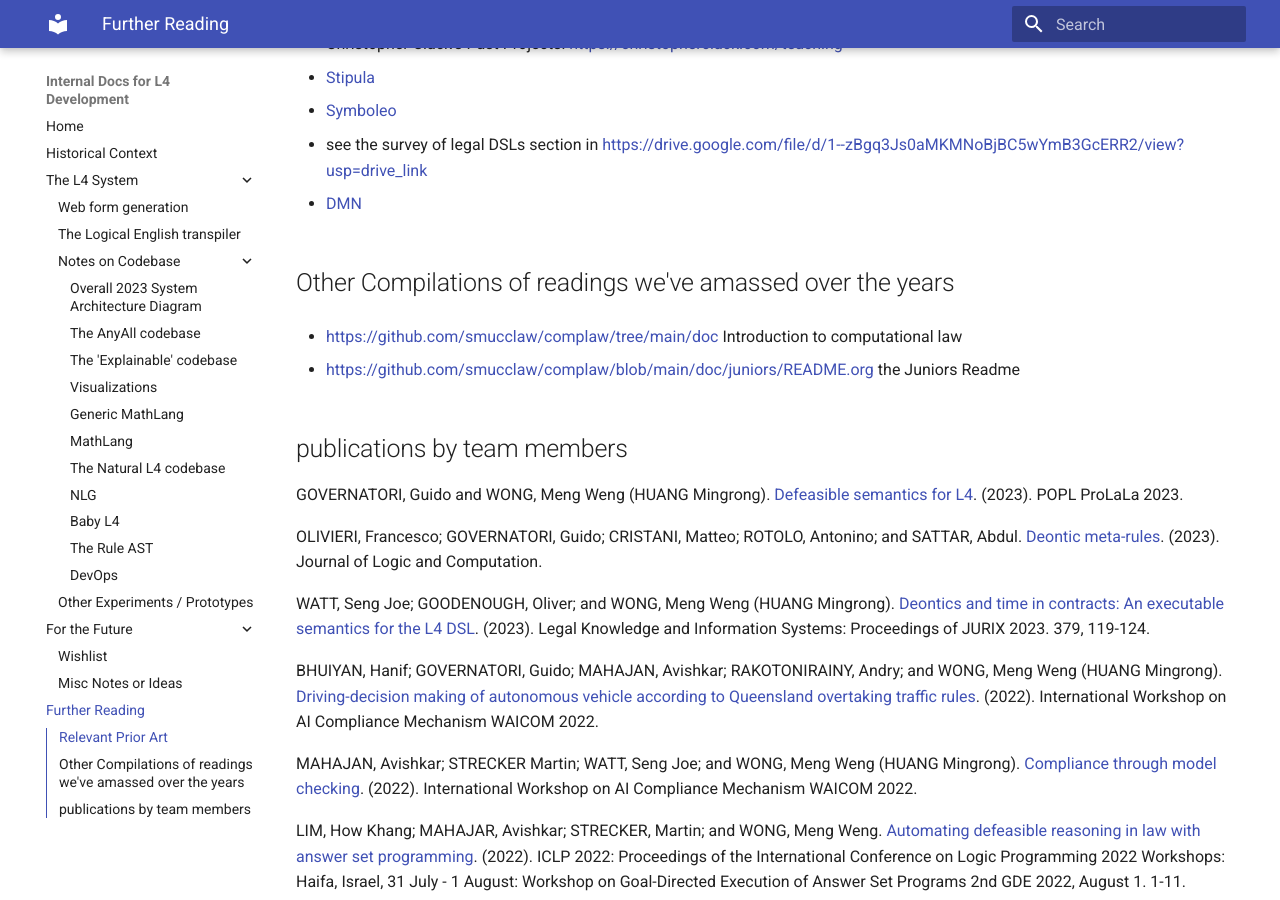
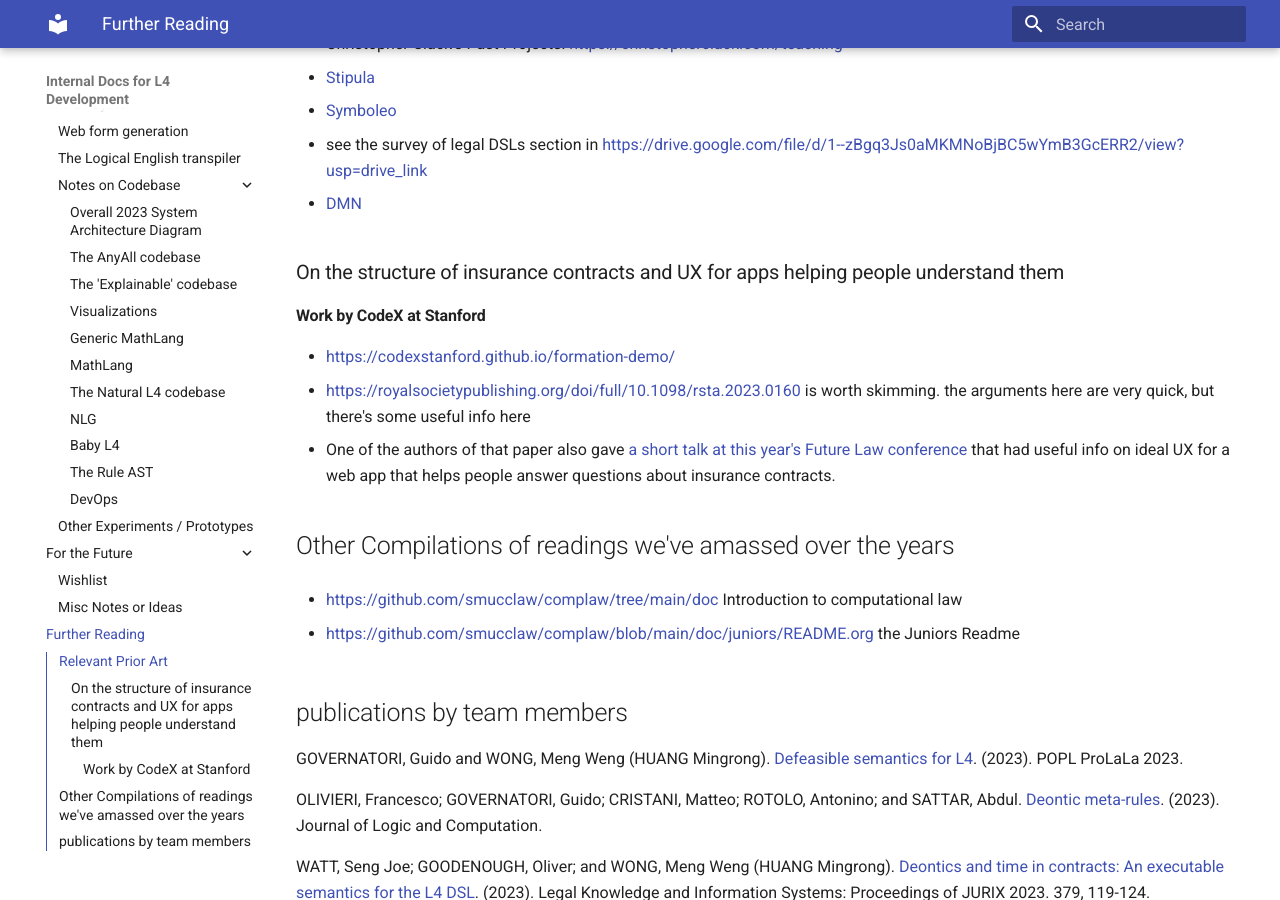
Before and after one commit to smucclaw/internal_docs, an MkDocs documentation site: the page built from docs/further_reading.md, in a window 1280 px wide and 900 px high, scrolled down 780 px. Built offline with MkDocs 1.6.1 and Material for MkDocs 9.7.7, drawn with Linux system fonts in a browser that asks for light colours.

Commit message:
Further reading: add info on CodeX and insurance contracts

```diff
--- a/docs/further_reading.md
+++ b/docs/further_reading.md
@@ -33,6 +33,14 @@ Ordered in roughly chronological / introductory sequence
 
 - [DMN](https://camunda.com/dmn/)
 
+### On the structure of insurance contracts and UX for apps helping people understand them
+
+#### Work by CodeX at Stanford
+
+- <https://codexstanford.github.io/formation-demo/>
+- <https://royalsocietypublishing.org/doi/full/10.1098/rsta.2023.0160> is worth skimming. the arguments here are very quick, but there's some useful info here
+  - One of the authors of that paper also gave [a short talk at this year's Future Law conference](https://www.youtube.com/watch?v=8LoXaybqV20&list=PL-_-ZiMvHNVL9WUAep39Y9-R8xl7lS4pG&index=5) that had useful info on ideal UX for a web app that helps people answer questions about insurance contracts.
+
 ## Other Compilations of readings we've amassed over the years
 
 - <https://github.com/smucclaw/complaw/tree/main/doc> Introduction to computational law
```
